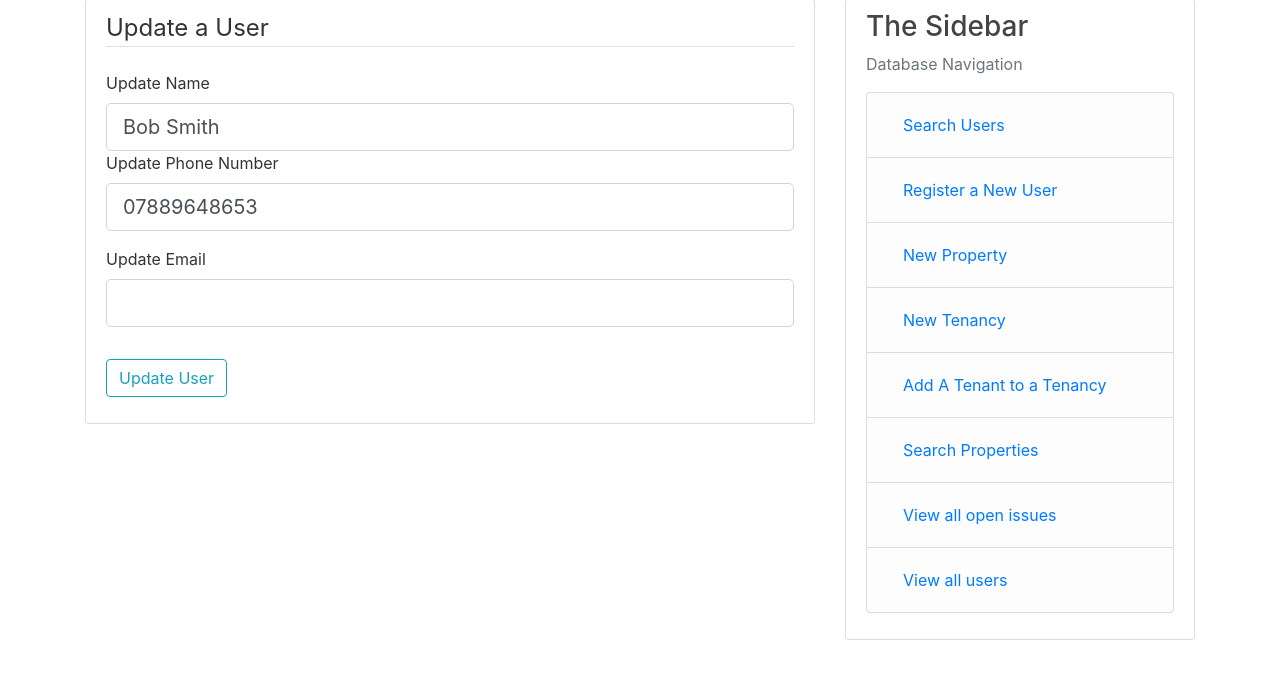
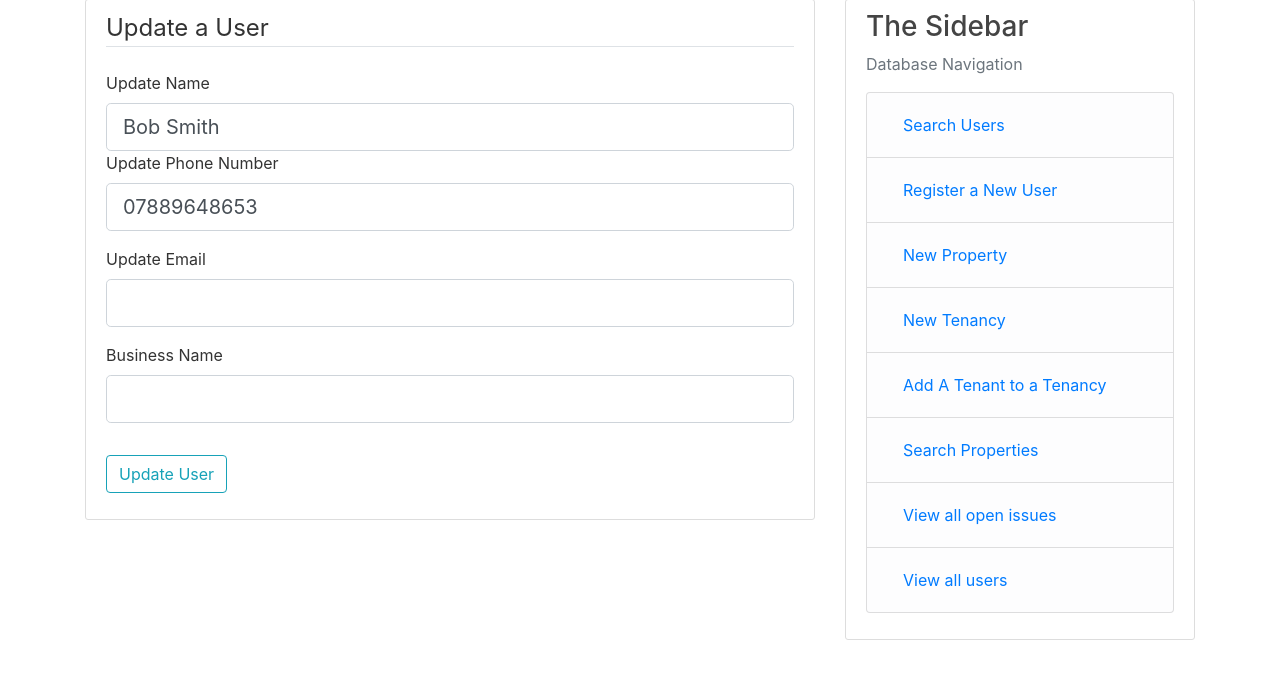
Before and after one commit to puffledude/CourseworkFullBuild, a Flask app: page /Update_User/1 in a window 1280 px wide. Shown: the part 81-760 px from the top of the page. Run offline with Flask 2, Linux system fonts and the light colour scheme; a user stored in the database is signed in; data comes from the database, SQL or seed files in the repository; both versions use the stored data as it was after the commit; some libraries are stand-ins or nearby versions.

Commit message:
Fixed User updating

```diff
--- a/Tower/forms.py
+++ b/Tower/forms.py
@@ -54,6 +54,7 @@ class Update_User_Form(FlaskForm):
 
     email = StringField('Update Email', validators=[Optional(), Email()])
 
+    business_name = StringField("Business Name", validators=[DataRequired(), Length(max=170)])
 
 
     submit = SubmitField("Update User")
--- a/Tower/routes.py
+++ b/Tower/routes.py
@@ -143,12 +143,12 @@ def emergency():
 def new_tenancy():
     if current_user.role != "Admin":
         abort(403)
-    form = New_tenancy_Form()
-    current_tenancies = db.session.query(Tenancies.property_id)
-    properties = db.session.query(Properties).filter(Properties.property_id.notin_(current_tenancies))
+    form = New_tenancy_Form()  # Form used
+    current_tenancies = db.session.query(Tenancies.property_id)  # Gets property ids
+    properties = db.session.query(Properties).filter(Properties.property_id.notin_(current_tenancies))  # gets all properties not already linked to tenancies
     choice_list = [(i.property_id, i.address_line_1 + " " + i.address_line_2) for i in properties]
-    form.property.choices = choice_list
-    if form.validate_on_submit():
+    form.property.choices = choice_list  # Adds choices to choice list
+    if form.validate_on_submit():  # If the form is valid
         tenancy = Tenancies(property_id=form.property.data, start_date=form.start_date.data)
         db.session.add(tenancy)
         db.session.commit()
@@ -157,13 +157,13 @@ def new_tenancy():
     return render_template("new_tenancy.html", title="New Tenancy", form=form)
 
 
-@app.route("/add_tenant", methods=["GET", "POST"])
+@app.route("/add_tenant", methods=["GET", "POST"])  # Adds tenant to open Tenancy
 @login_required
 def add_tenant():
     if current_user.role != "Admin":
         abort(403)
     form = Add_Tenant_Form()
-    tenants = db.session.query(User).filter(User.role == "Tenant")
+    tenants = db.session.query(User).filter(User.role == "Tenant")  # Gets all Tenants
     tenant_choice_list = [(i.user_id, i.name) for i in tenants]
     form.Tenant.choices = tenant_choice_list
     locations = db.session.query(Tenancies, Properties).filter(Tenancies.property_id == Properties.property_id).all()
@@ -247,46 +247,48 @@ def Delete_user(user_id):
     return render_template("Delete_page.html", form=form)
 
 
-@app.route("/Update_User/<int:user_id>", methods=["GET", "POST"])  # Currently broken. Needs fixing
+@app.route("/Update_User/<int:user_id>", methods=["GET", "POST"])  # Updates a Users data
 @login_required
 def Update_User(user_id):
     if current_user.role != ("Admin"):
         abort(403)
     user = db.session.query(User).filter(User.user_id == user_id).first()
-    if user.role == ("Contractor"):
-        form = Update_Contractor_Form()
-        form.user_id.data = user.user_id
-        form.name.data = user.name
-        form.phone_number = user.phone_number
-        form.business_name = user.business
-        if form.validate_on_submit():
+    # if user.role == ("Contractor"):
+    #     form = Update_Contractor_Form()
+    #     form.user_id.data = user.user_id
+    #     form.name.data = user.name
+    #     form.phone_number = user.phone_number
+    #     form.business_name = user.business
+    #     if form.validate_on_submit():
+    #         if form.email.d
+    #         user.phone_number = form.email.data
+    #         user.name = form.name.data
+    #         flash("The user has been updated")
+    #         return redirect(url_for("home"))
+    #         db.session.commit()
+    #     elif request.method == "GET":
+    #         form.name.data = user.name  # Loads the users name into the form
+    #         form.phone_number.data = user.phone_number  # Loads the user's phone number into the form.
+    #         form.business_name = user.business  # Loads the user's business name into the form
+    #     return render_template("Update_Contractor.html", legend=("Update a User"), user=user, form=form)
+    # else:
+    form = Update_User_Form()  # Loads the form
+    if form.validate_on_submit():
+        if form.email.data:  # Only if an email is entered on the form, it is saved
             user.email = form.email.data
-            user.phone_number = form.email.data
-            user.name = form.name.data
-            flash("The user has been updated")
-            return redirect(url_for("home"))
-            db.session.commit()
-        elif request.method == "GET":
-            form.name.data = user.name  # Loads the users name into the form
-            form.phone_number.data = user.phone_number  # Loads the user's phone number into the form.
-            form.business_name = user.business  # Loads the user's business name into the form
-        return render_template("Update_Contractor.html", legend=("Update a User"), user=user, form=form)
-    else:
-        form = Update_User_Form()  # Loads the form
-        if form.validate_on_submit():
-            if form.email.data:  # Only if an email is entered on the form, it is saved
-                user.email = form.email.data
-            user.phone_number = form.phone_number.data  # Updates the data
-            user.name = form.name.data
-            db.session.commit()
-            print(user)
-            flash("The user has been updated", "success")
-            db.session.commit()
-            return redirect(url_for('home'))
-        elif request.method == "GET":  # If a GET request is received
-            form.name.data = user.name  # Loads the users name into the form
-            form.phone_number.data = user.phone_number  # Loads the user's phone number into the form.
-        return render_template("Update_User.html", legend=("Update a User"), user=user, form=form)
+        user.phone_number = form.phone_number.data  # Updates the data
+        user.business_name = form.business_name.data
+        user.name = form.name.data
+        db.session.commit()
+        print(user)
+        flash("The user has been updated", "success")
+        db.session.commit()
+        return redirect(url_for('home'))
+    elif request.method == "GET":  # If a GET request is received
+        form.name.data = user.name  # Loads the users name into the form
+        form.phone_number.data = user.phone_number  # Loads the user's phone number into the form.
+        form.business_name.data = user.business
+    return render_template("Update_User.html", legend=("Update a User"), user=user, form=form)
 
 
 @app.route("/Property/<int:property_id>", methods=["GET", "POST"])
@@ -563,7 +565,7 @@ def Invite_contractor(job_id):
         abort(403)
     form = Invite_Form()
     contractors = db.session.query(User).filter(User.role == ("Contractor")).all()
-    contractor_list = [(i.user_id, i.name) for i in contractors]
+    contractor_list = [(i.user_id, i.business) for i in contractors]
     form.contractor.choices = contractor_list
     if form.validate_on_submit():
         chosen = db.session.query(User).filter(User.user_id == form.contractor.data).first()
--- a/Tower/templates/Contractor.html
+++ b/Tower/templates/Contractor.html
@@ -5,6 +5,7 @@
     <h2 class="account-heading"> {{ contractor.name }}</h2>
     <br>
     <p>Email: {{contractor.email}} <br> Phone number: {{contractor.phone_number}}</p>
+    <p>{{contractor.business}}</p>
 </div>
 
 {% if current_user.role == ('Admin') %}
--- a/Tower/templates/Update_User.html
+++ b/Tower/templates/Update_User.html
@@ -45,6 +45,20 @@
                     {{ form.email(class="form-control form-control-lg")}}
                     {% endif %}
                 </div>
+                <div class="form-group">
+                    {{ form.business_name.label(class="form-control-label") }}
+                    {% if form.business_name.errors %}
+                    {{ form.business_name(class="form-control form-control-lg is-invalid") }}
+                    <div class="invalid-feedback">
+                        {% for error in form.business_name.errors %}
+                        <span>{{ error }}</span>
+                        {% endfor %}
+                    </div>
+
+                    {% else %}
+                    {{ form.business_name(class="form-control form-control-lg")}}
+                    {% endif %}
+                </div>
         </fieldset>
         <div class="form-group">
             {{ form.submit(class="btn btn-outline-info") }}
--- a/Tower/templates/contractor_all_quotes.html
+++ b/Tower/templates/contractor_all_quotes.html
@@ -14,6 +14,9 @@
         <h2><a class="article-title" href="{{ url_for('contractor_job', job_id = quotes.Jobs.job_id)}}"> {{quotes.Jobs.summary}}</a></h2>
         {% endif %}
         <p>{{quotes.Quotes.content}}</p>
+        {% if quotes.Quotes.chosen == True %}
+        <p>This quote was chosen</p>
+        {% endif %}
     </div>
     {% endfor %}
 </div>
```
Also changed, not shown: Tower/site.db.
